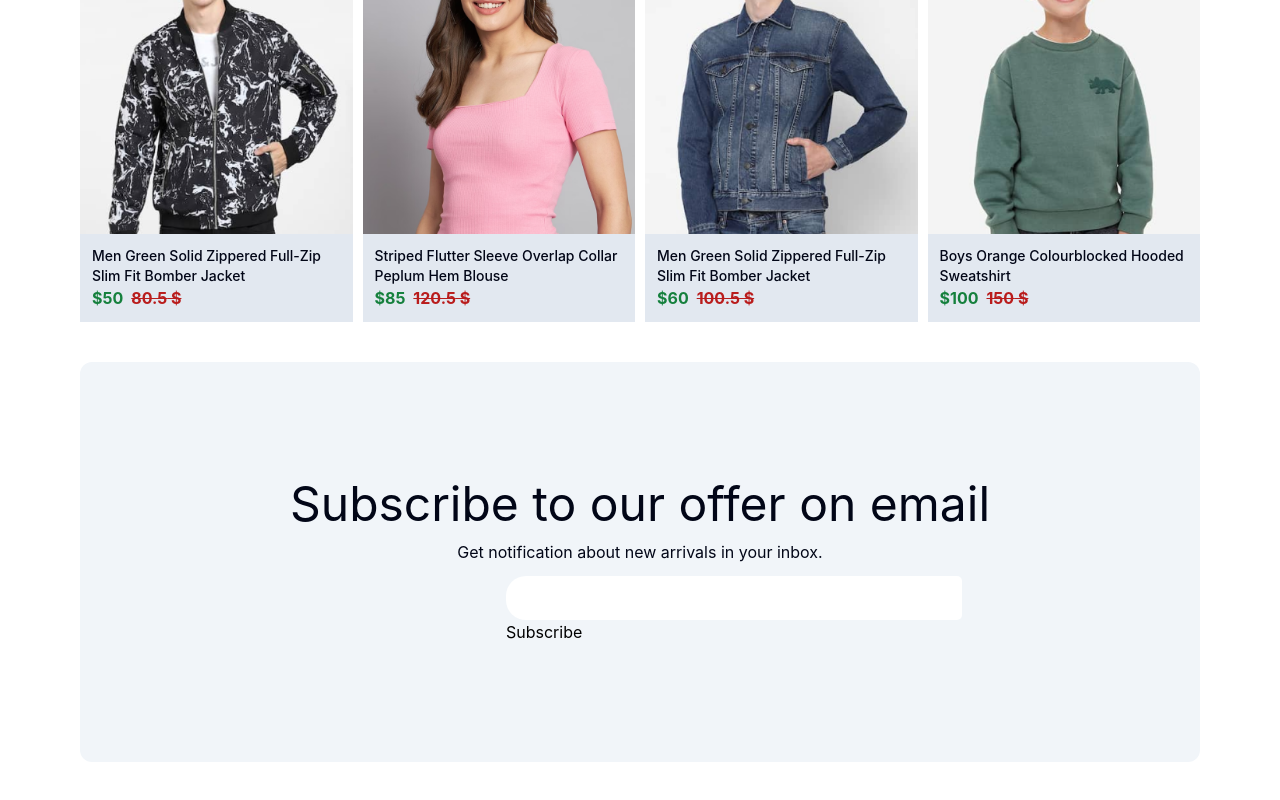
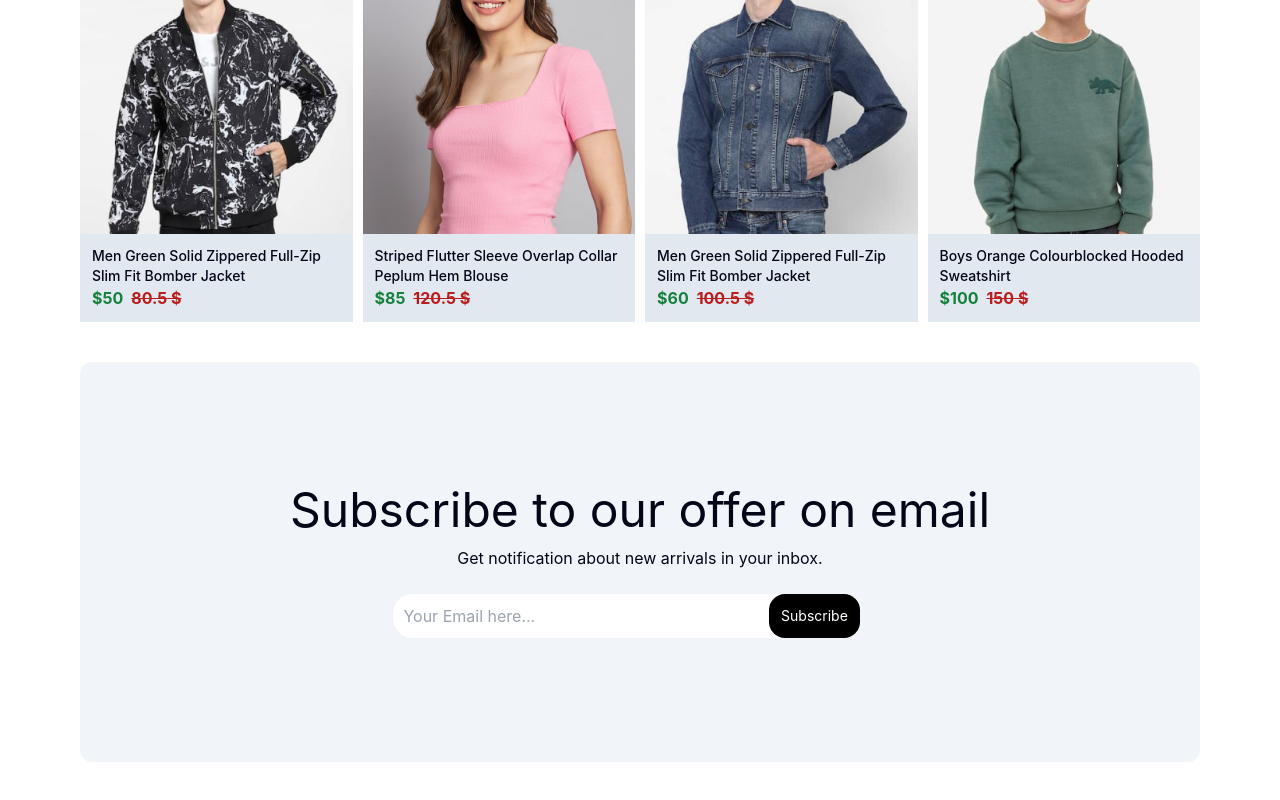
Before and after one commit to tchasinga/magazine-shopping, a React (Vite) app in the folder frontend/: page / in a window 1280 px wide. Shown: the part 2168-2968 px from the top of the page. Built offline with nearby package versions, Linux system fonts and the light colour scheme.

Commit message:
New coomit

```diff
--- a/frontend/src/Components/NewLetter/NewsLetter.jsx
+++ b/frontend/src/Components/NewLetter/NewsLetter.jsx
@@ -11,13 +11,13 @@ export default function NewsLetter() {
              <p className="">Get notification about new arrivals in your inbox.</p>
              </div>
 
-             <div className="">
+             <div className="flex items-center relative right-[6%] pt-3">
                <div className="bordering">
-               <input type="text" id="text" className=""/>
+               <input type="text" id="text" className="" placeholder="Your Email here..."/>
                </div>
 
-                <div className="">
-                    <button className="">Subscribe</button>
+                <div className=" bg-black text-white  p-3 rounded-2xl text-sm flex justify-end relative left-[30%]">
+                    <button className="text-center flex justify-center items-center">Subscribe</button>
                 </div>
 
              </div>
```
